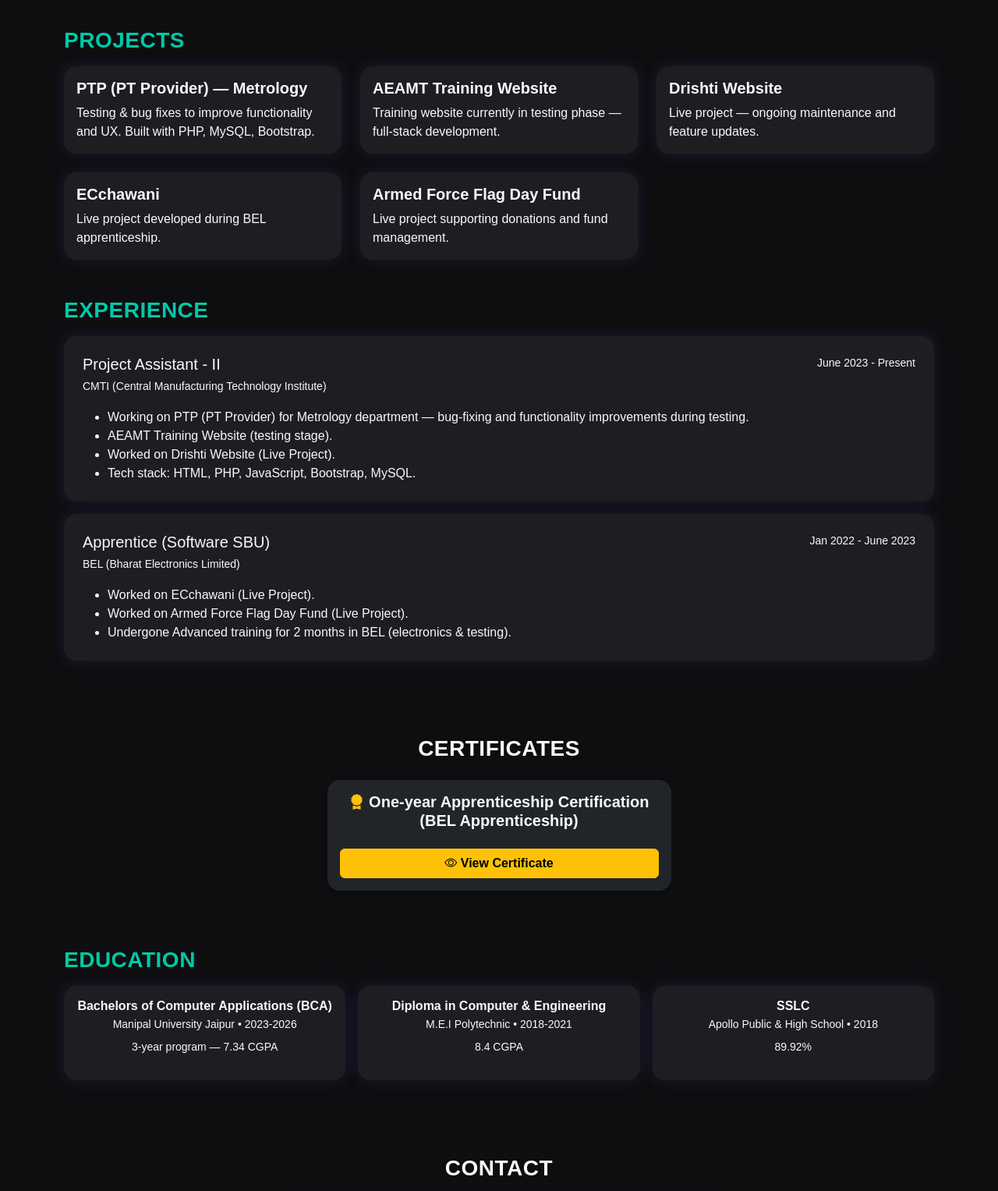
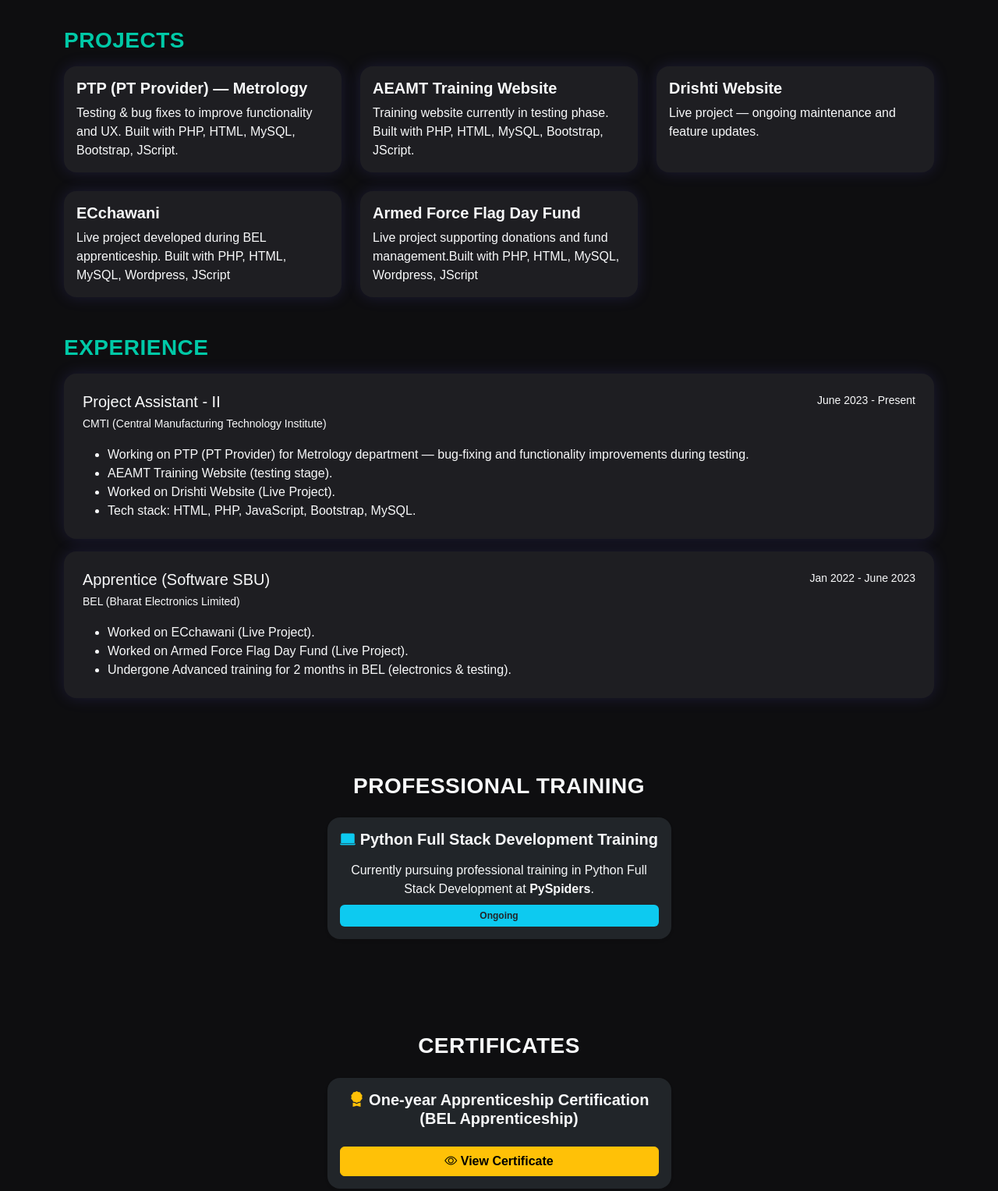
Before and after one commit to preranap606-svg/Prerana-Portfolio, a plain HTML site: page index.html in a window 1280 px wide. Shown: the part 760-2287 px from the top of the page at 78% size. Drawn offline with nearby package versions, Linux system fonts and the light colour scheme.

Commit message:
Refactor index.html with updated content and structure

```diff
--- a/index.html
+++ b/index.html
@@ -83,13 +83,13 @@
       <div class="col-md-6 col-lg-4">
         <div class="card p-3 h-100">
           <h5 class="fw-bold mb-2 text-light">PTP (PT Provider) — Metrology</h5>
-          <p class="text-light mb-0">Testing & bug fixes to improve functionality and UX. Built with PHP, MySQL, Bootstrap.</p>
+          <p class="text-light mb-0">Testing & bug fixes to improve functionality and UX. Built with PHP, HTML, MySQL, Bootstrap, JScript.</p>
         </div>
       </div>
       <div class="col-md-6 col-lg-4">
         <div class="card p-3 h-100">
           <h5 class="fw-bold mb-2 text-light">AEAMT Training Website</h5>
-          <p class="text-light mb-0">Training website currently in testing phase — full-stack development.</p>
+          <p class="text-light mb-0">Training website currently in testing phase. Built with PHP, HTML, MySQL, Bootstrap, JScript.</p>
         </div>
       </div>
       <div class="col-md-6 col-lg-4">
@@ -101,13 +101,13 @@
       <div class="col-md-6 col-lg-4">
         <div class="card p-3 h-100">
           <h5 class="fw-bold mb-2 text-light">ECchawani</h5>
-          <p class="text-light mb-0">Live project developed during BEL apprenticeship.</p>
+          <p class="text-light mb-0">Live project developed during BEL apprenticeship. Built with PHP, HTML, MySQL, Wordpress, JScript</p>
         </div>
       </div>
       <div class="col-md-6 col-lg-4">
         <div class="card p-3 h-100">
           <h5 class="fw-bold mb-2 text-light">Armed Force Flag Day Fund</h5>
-          <p class="text-light mb-0">Live project supporting donations and fund management.</p>
+          <p class="text-light mb-0">Live project supporting donations and fund management.Built with PHP, HTML, MySQL, Wordpress, JScript</p>
         </div>
       </div>
     </div>
@@ -149,6 +149,29 @@
     </div>
   </section>
 
+  <!-- Professional Training -->
+<section id="training" class="py-5">
+  <h3 class="section-title text-center mb-4 text-light">Professional Training</h3>
+  <div class="container">
+    <div class="row justify-content-center">
+      <div class="col-md-5 mb-4">
+        <div class="card bg-dark text-light shadow-sm h-100 p-3 text-center border-info border-2 rounded-4">
+          <h5 class="fw-bold mb-3">
+            <i class="bi bi-laptop-fill text-info"></i>
+            Python Full Stack Development Training
+          </h5>
+          <p class="mb-2">
+            Currently pursuing professional training in Python Full Stack Development at <strong>PySpiders</strong>.
+          </p>
+          <span class="badge bg-info text-dark px-3 py-2">
+            Ongoing
+          </span>
+        </div>
+      </div>
+    </div>
+  </div>
+</section>
+
   <!-- Certificates -->
   <section id="certificates" class="py-5">
     <h3 class="section-title text-center mb-4 text-light">Certificates</h3>
@@ -172,7 +195,7 @@
         <div class="card p-3 h-100 text-center">
           <h6 class="fw-bold text-light mb-1">Bachelors of Computer Applications (BCA)</h6>
           <div class="text-light small">Manipal University Jaipur • 2023-2026</div>
-          <p class="mt-2 text-light small">3-year program — 7.34 CGPA</p>
+          <p class="mt-2 text-light small">7.79 CGPA</p>
         </div>
       </div>
       <div class="col-md-4">
```
